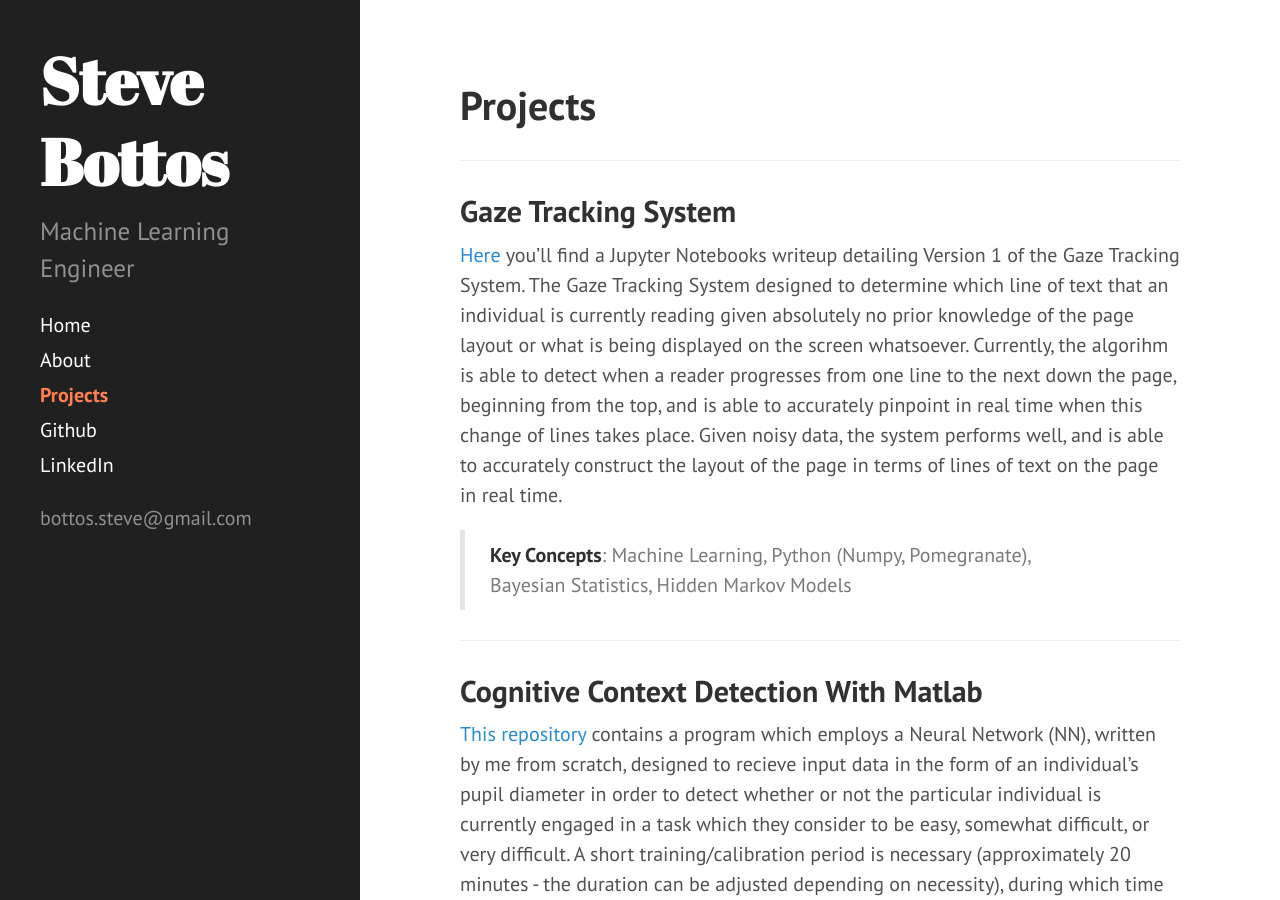
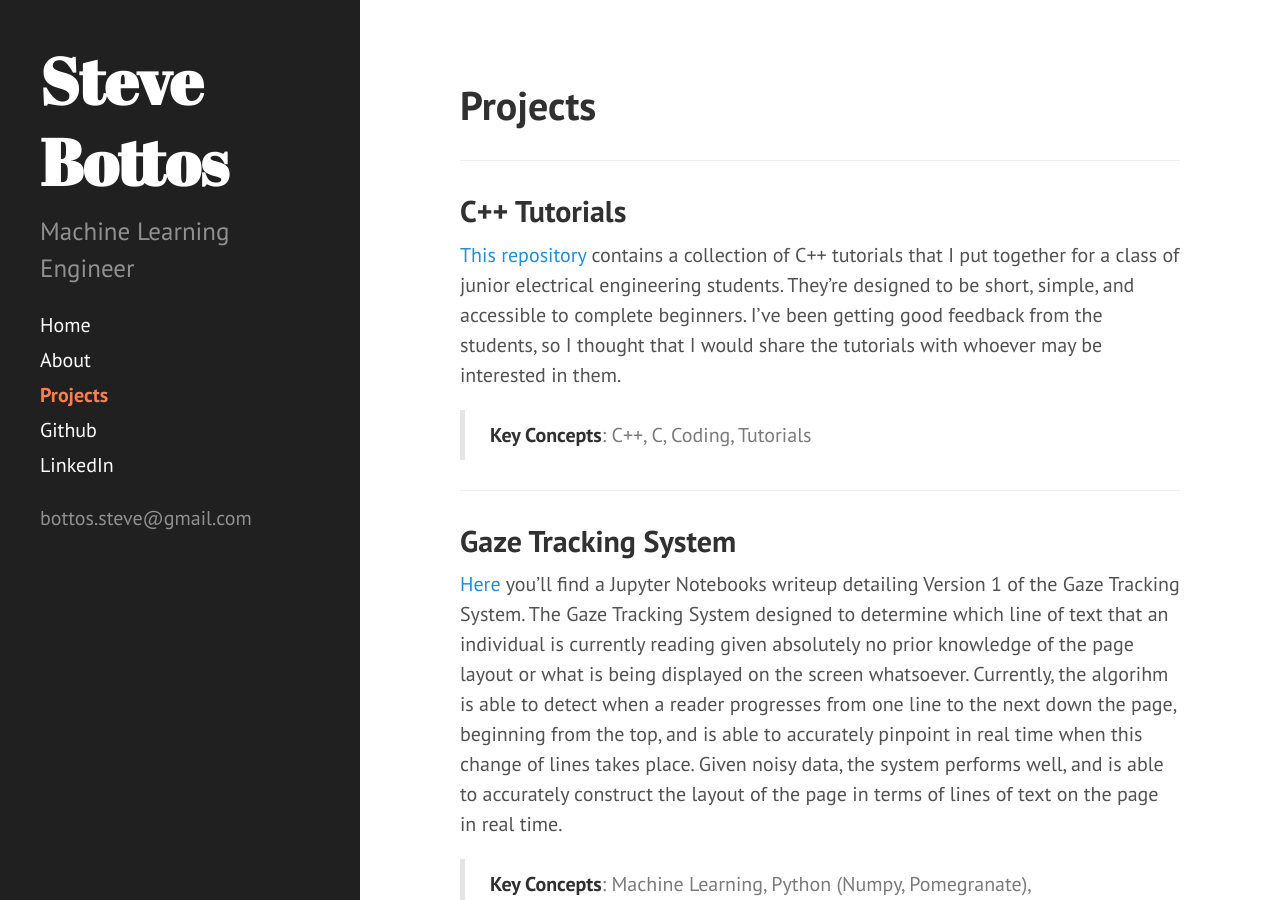
Before and after one commit to stevebottos/stevebottos.github.io, a Jekyll site: the page built from projects.md, in a window 1280 px wide and 900 px high. Built offline with Jekyll 4.4.1, drawn with Linux system fonts in a browser that asks for light colours.

Commit message:
Update projects.md

```diff
--- a/projects.md
+++ b/projects.md
@@ -2,6 +2,11 @@
 layout: page
 title: Projects
 ---
+
+---
+## C++ Tutorials
+<a href="https://github.com/stevebottos/cpp_tutorials" target="_blank">This repository </a>contains a collection of C++ tutorials that I put together for a class of junior electrical engineering students. They're designed to be short, simple, and accessible to complete beginners. I've been getting good feedback from the students, so I thought that I would share the tutorials with whoever may be interested in them.
+> **Key Concepts**: C++, C, Coding, Tutorials
 
 ---
 ## Gaze Tracking System
```
